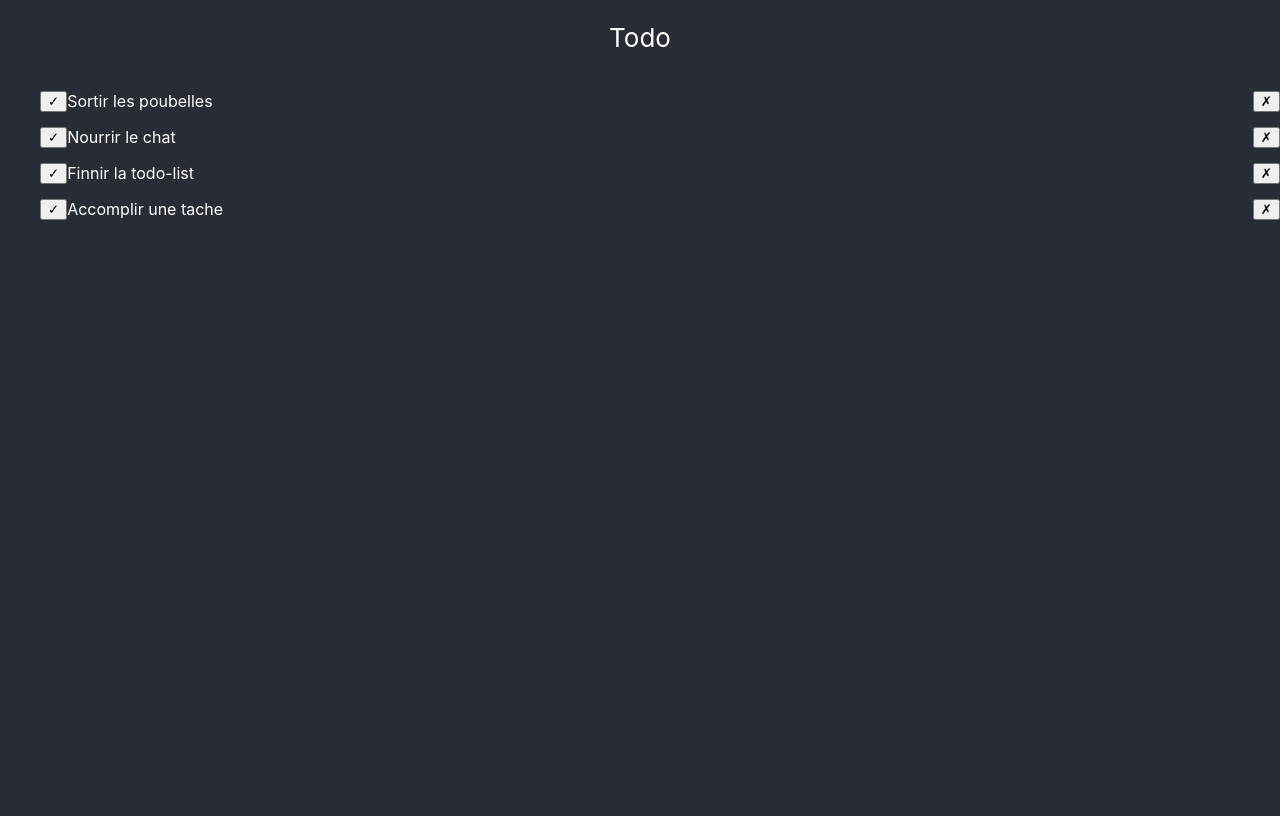
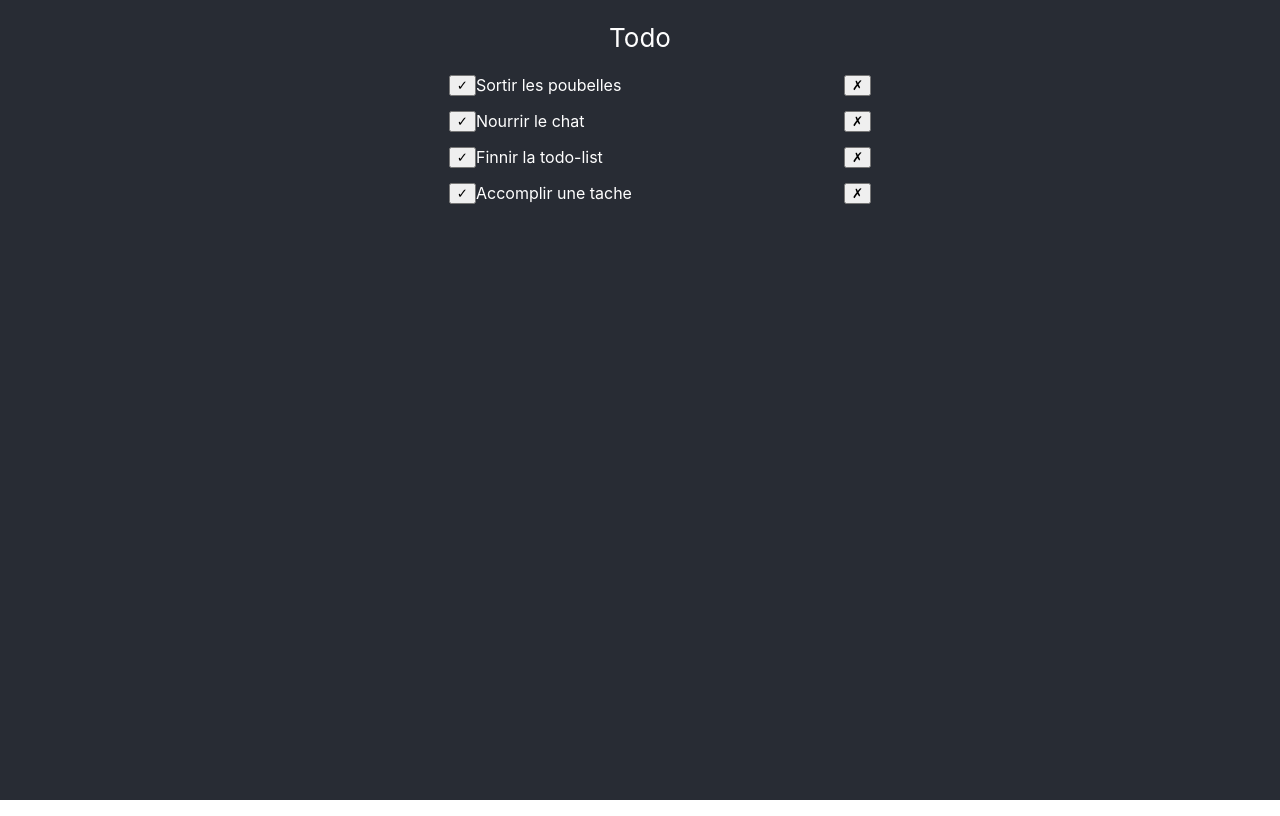
Before and after one commit to MathieuBouvet/reac-todo, a React (Create React App) app: page / in a window 1280 px wide. Built offline with nearby package versions, Linux system fonts and the light colour scheme.

Commit message:
Delete prop types for TodoList
I mixed up things...

```diff
--- a/src/components/TodoList/TodoList.css
+++ b/src/components/TodoList/TodoList.css
@@ -1,7 +1,6 @@
 .loading-logo {
 	animation: spin infinite 7s ease-in-out;
 	height: 40vmin;
-	pointer-events: none;
 }
 
 @keyframes spin {
@@ -12,3 +11,10 @@
 		transform: rotate(360deg);
 	}
 }
+
+.todos-loaded {
+	display: flex;
+	flex-flow: column;
+	max-width: 33vw;
+	margin: auto;
+}
--- a/src/components/TodoList/TodoList.js
+++ b/src/components/TodoList/TodoList.js
@@ -1,5 +1,4 @@
 import React from "react";
-import PropTypes from "prop-types";
 
 import "./TodoList.css";
 import logo from "../../assets/images/logo.svg";
@@ -9,16 +8,6 @@ import Todo from "../Todo";
 import data from "../../utils/mockTodo";
 
 class TodoList extends React.Component {
-	static propTypes = {
-		todos: PropTypes.arrayOf(
-			PropTypes.shape({
-				_id: PropTypes.number.isRequired,
-				title: PropTypes.string.isRequired,
-				done: PropTypes.bool.isRequired,
-			}).isRequired
-		),
-		todosLoaded: PropTypes.bool,
-	};
 	constructor(props) {
 		super(props);
 		this.state = {
```
